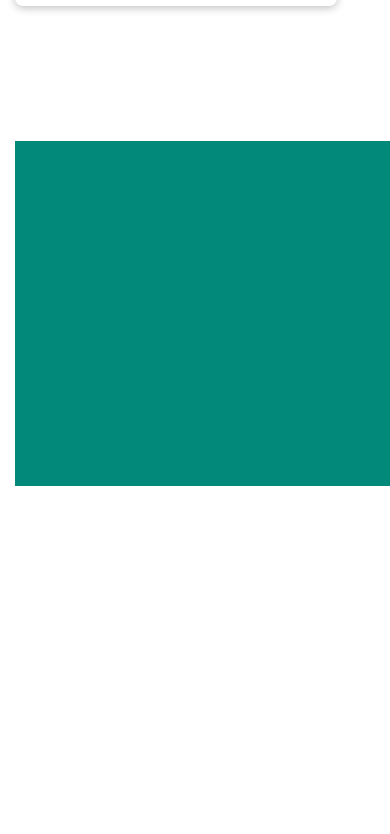
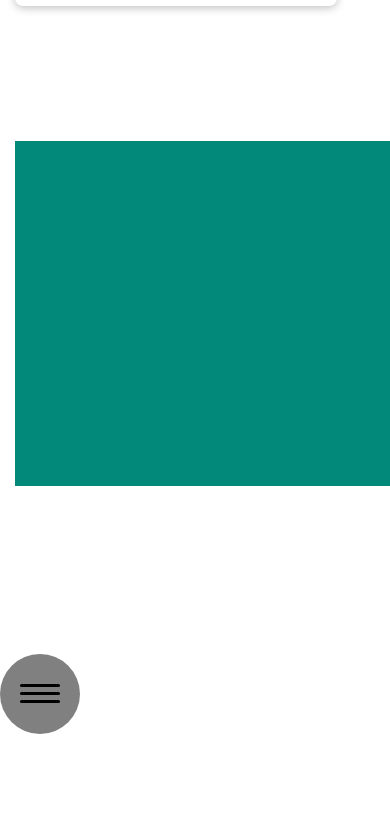
Before and after one commit to ArtGoIt/blanded-117-7-8, a plain HTML site: page index.html in a window 390 px wide. Shown: the part 6030-6864 px from the top of the page. Before the commit the page ends 6566 px from the top, so only its background shows below. Drawn offline with nearby package versions, Linux system fonts and the light colour scheme.

Commit message:
added burger

```diff
--- a/css/steles.css
+++ b/css/steles.css
@@ -197,3 +197,73 @@ body {
   height: 345px;
   background: #02897a;
 }
+
+.box {
+  width: 500px;
+  margin: 0 auto;
+  padding: 100px 0;
+}
+.burger {
+  appearance: none;
+}
+
+.burger-btn {
+  display: flex;
+  align-items: center;
+  justify-content: center;
+  width: 80px;
+  height: 80px;
+  background-color: gray;
+  border-radius: 50%;
+  cursor: pointer;
+}
+
+.burger-icon {
+  position: relative;
+}
+
+.burger-icon,
+.burger-icon::after,
+.burger-icon::before {
+  width: 40px;
+  height: 3px;
+  background-color: #000;
+  border-radius: 3px;
+}
+
+.burger-icon::after,
+.burger-icon::before {
+  content: "";
+  position: absolute;
+  top: 0;
+}
+
+.burger-icon::after {
+  top: -8px;
+}
+
+.burger-icon::before {
+  top: 8px;
+}
+
+.burger-btn:hover .burger-icon::after {
+  top: -10px;
+}
+
+.burger-btn:hover .burger-icon::before {
+  top: 10px;
+}
+
+.burger:checked + .burger-btn .burger-icon {
+  background-color: transparent;
+}
+
+.burger:checked + .burger-btn .burger-icon::after {
+  top: 0;
+  transform: rotate(45deg);
+}
+
+.burger:checked + .burger-btn .burger-icon::before {
+  top: 0;
+  transform: rotate(-45deg);
+}
--- a/index.html
+++ b/index.html
@@ -288,5 +288,12 @@
     </main>
 
     <footer></footer>
+
+    <div class="box">
+      <input class="burger" type="checkbox" id="burger" />
+      <label class="burger-btn" for="burger">
+        <span class="burger-icon"></span>
+      </label>
+    </div>
   </body>
 </html>
```
